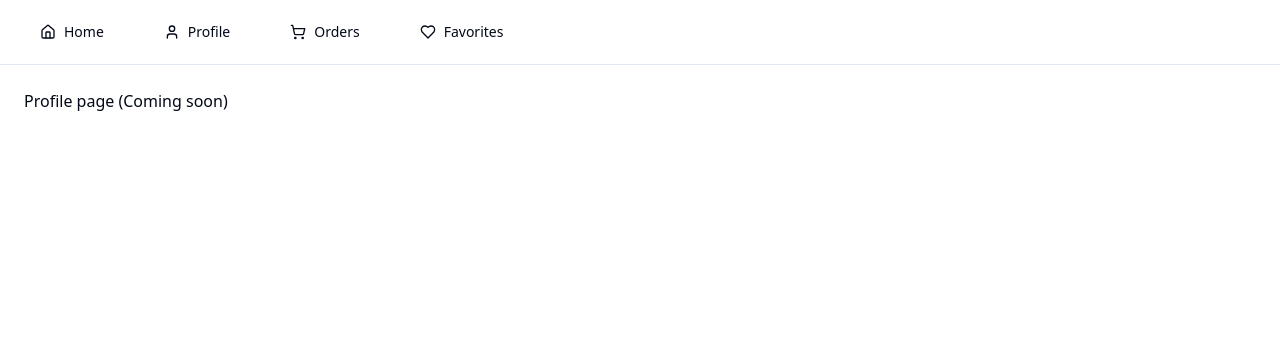
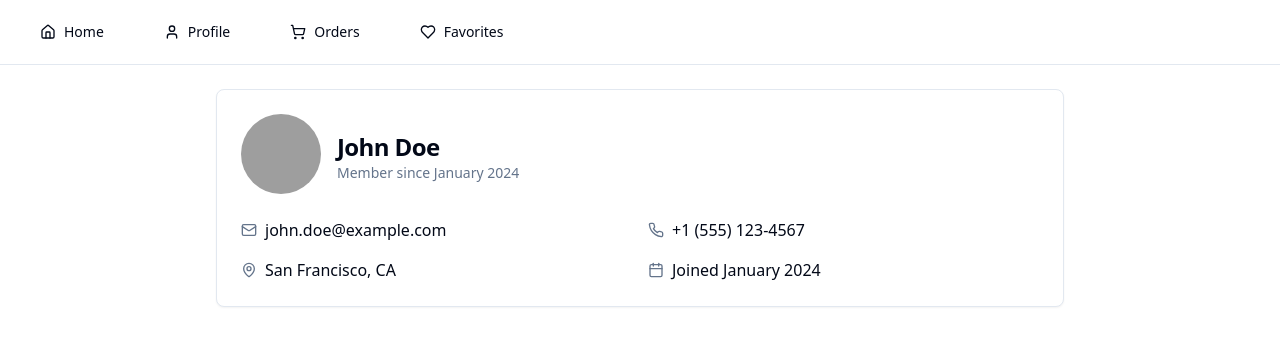
Before and after one commit to Rakesh0132/Sneaker_Release_Tracker, a React (Vite) app: page /profile in a window 1280 px wide. Shown: the top 346 px of the page. Built offline with nearby package versions, Linux system fonts and the light colour scheme; grey boxes are pictures that could not be loaded.

Commit message:
Add user profile details
Implement user profile details.

```diff
--- a/src/App.tsx
+++ b/src/App.tsx
@@ -7,6 +7,7 @@ import { MainNav } from "./components/MainNav"
 import Index from "./pages/Index"
 import NotFound from "./pages/NotFound"
 import SneakerDetails from "./pages/SneakerDetails"
+import Profile from "./pages/Profile"
 
 // Create a new QueryClient instance
 const queryClient = new QueryClient()
@@ -20,7 +21,7 @@ const App = () => (
       <Routes>
         <Route path="/" element={<Index />} />
         <Route path="/sneaker/:id" element={<SneakerDetails />} />
-        <Route path="/profile" element={<div className="p-6">Profile page (Coming soon)</div>} />
+        <Route path="/profile" element={<Profile />} />
         <Route path="/orders" element={<div className="p-6">Orders page (Coming soon)</div>} />
         <Route path="/favorites" element={<div className="p-6">Favorites page (Coming soon)</div>} />
         <Route path="*" element={<NotFound />} />
--- /dev/null
+++ b/src/pages/Profile.tsx
@@ -0,0 +1,55 @@
+
+import { User, Mail, Phone, MapPin, Calendar } from "lucide-react"
+import { Card, CardContent, CardHeader, CardTitle } from "@/components/ui/card"
+import { Avatar, AvatarFallback, AvatarImage } from "@/components/ui/avatar"
+
+const Profile = () => {
+  // This would typically come from your auth/user context
+  const user = {
+    name: "John Doe",
+    email: "john.doe@example.com",
+    phone: "+1 (555) 123-4567",
+    location: "San Francisco, CA",
+    joinedDate: "January 2024",
+    avatar: "https://api.dicebear.com/7.x/avatars/svg?seed=John"
+  }
+
+  return (
+    <div className="container max-w-4xl mx-auto p-6">
+      <Card>
+        <CardHeader className="flex flex-row items-center gap-4">
+          <Avatar className="h-20 w-20">
+            <AvatarImage src={user.avatar} alt={user.name} />
+            <AvatarFallback>{user.name.split(' ').map(n => n[0]).join('')}</AvatarFallback>
+          </Avatar>
+          <div>
+            <CardTitle className="text-2xl">{user.name}</CardTitle>
+            <p className="text-sm text-muted-foreground">Member since {user.joinedDate}</p>
+          </div>
+        </CardHeader>
+        <CardContent className="space-y-4">
+          <div className="grid gap-4 md:grid-cols-2">
+            <div className="flex items-center gap-2">
+              <Mail className="h-4 w-4 text-muted-foreground" />
+              <span>{user.email}</span>
+            </div>
+            <div className="flex items-center gap-2">
+              <Phone className="h-4 w-4 text-muted-foreground" />
+              <span>{user.phone}</span>
+            </div>
+            <div className="flex items-center gap-2">
+              <MapPin className="h-4 w-4 text-muted-foreground" />
+              <span>{user.location}</span>
+            </div>
+            <div className="flex items-center gap-2">
+              <Calendar className="h-4 w-4 text-muted-foreground" />
+              <span>Joined {user.joinedDate}</span>
+            </div>
+          </div>
+        </CardContent>
+      </Card>
+    </div>
+  )
+}
+
+export default Profile
```
